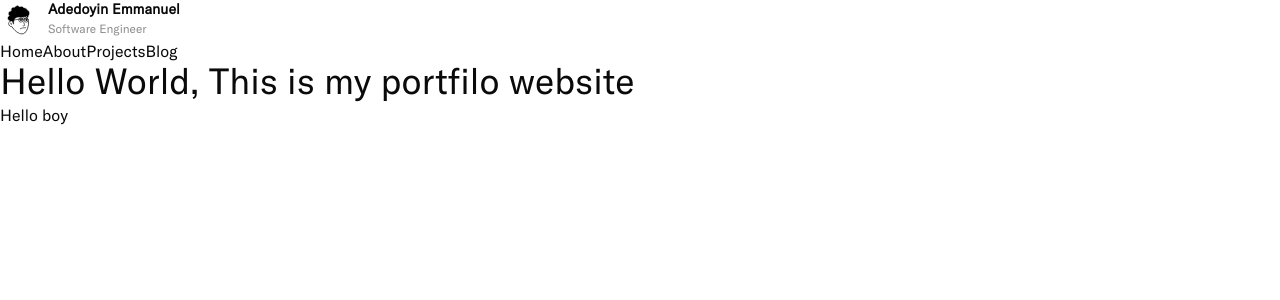
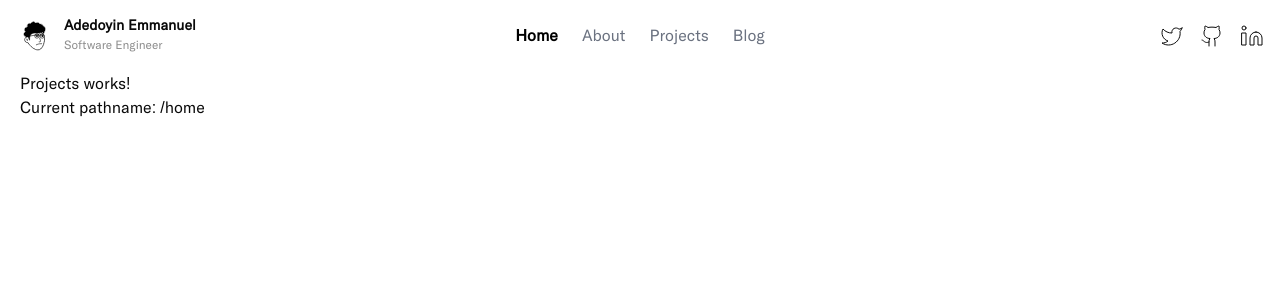
Before and after one commit to Adedoyin-Emmanuel/adedoyinemmanuel.dev, a Next.js app: page / in a window 1280 px wide. Shown: the top 300 px of the page. Built offline with nearby package versions, Linux system fonts and the light colour scheme.

Commit message:
feat: added animation to social icons

```diff
--- /dev/null
+++ b/app/blog/page.tsx
@@ -0,0 +1,19 @@
+
+"use client"
+import React from "react";
+import { useRouter, usePathname } from "next/navigation";
+
+
+const Blog = () => {
+
+    const pathname = usePathname();
+
+    return (
+        <div>
+            <h1>Blog works!</h1>
+            <p>Current pathname: {pathname}</p>
+        </div>
+    );
+}
+
+export default Blog;
--- a/app/components/navbar/index.tsx
+++ b/app/components/navbar/index.tsx
@@ -1,10 +1,17 @@
+"use client";
 import { Avatar, AvatarFallback, AvatarImage } from "@/components/ui/avatar";
 import Link from "next/link";
+import { usePathname } from "next/navigation";
+import { Twitter, Linkedin, Github } from "lucide-react";
 
 const Navbar = () => {
+  const pathname = usePathname();
+
+  const isActive = (path: string) => pathname === path;
+
   return (
-    <div className="w-full">
-      <div className="flex items-center">
+    <div className="w-full flex items-center justify-evenly p-4">
+      <div className="flex items-center w-full">
         <Avatar className="cursor-pointer">
           <AvatarImage src="/emmysoft.svg" alt="@adedoyin-emmanuel" />
           <AvatarFallback>AE</AvatarFallback>
@@ -17,16 +24,61 @@ const Navbar = () => {
         </div>
       </div>
 
-      <section className="nav">
-        <Link href={"/"}>Home</Link>
-        <Link href={"/"}>About</Link>
-        <Link href={"/"}>Projects</Link>
-        <Link href={"/"}>Blog</Link>
-          </section>
+      <section className="w-full flex items-center justify-center gap-6">
+        <Link
+          href="/"
+          className={`${
+            isActive("/") ? "text-black font-bold" : "text-gray-500"
+          }`}
+        >
+          Home
+        </Link>
+        <Link
+          href="/about"
+          className={`${
+            isActive("/about") ? "text-black font-bold" : "text-gray-500"
+          }`}
+        >
+          About
+        </Link>
+        <Link
+          href="/projects"
+          className={`${
+            isActive("/projects") ? "text-black font-bold" : "text-gray-500"
+          }`}
+        >
+          Projects
+        </Link>
+        <Link
+          href="/blog"
+          className={`${
+            isActive("/blog") ? "text-black font-bold" : "text-gray-500"
+          }`}
+        >
+          Blog
+        </Link>
+      </section>
 
-          <section className="socials">
-
-          </section>
+      <section className="w-full flex items-center justify-end gap-4">
+        <Link href="https://twitter.com">
+          <Twitter
+            strokeWidth={1}
+            className="hover:text-gray-900 hover:scale-110 transition-transform duration-200 ease-in-out"
+          />
+        </Link>
+        <Link href="https://github.com">
+          <Github
+            strokeWidth={1}
+            className="hover:text-gray-900 hover:scale-110 transition-transform duration-200 ease-in-out"
+          />
+        </Link>
+        <Link href="https://linkedin.com">
+          <Linkedin
+            strokeWidth={1}
+            className="hover:text-gray-900 hover:scale-110 transition-transform duration-200 ease-in-out"
+          />
+        </Link>
+      </section>
     </div>
   );
 };
--- a/app/layout.tsx
+++ b/app/layout.tsx
@@ -2,6 +2,7 @@ import type { Metadata } from "next";
 import localFont from "next/font/local";
 import "./globals.css";
 import Navbar from "@/app/components/navbar";
+import { cn } from "@/lib/utils";
 
 const gtAmericaRegular = localFont({
   src: "./fonts/GT-America-Regular.otf",
@@ -19,9 +20,14 @@ export default function RootLayout({
 }>) {
   return (
     <html lang="en">
-      <body className={gtAmericaRegular.className}>
+      <body
+        className={cn(
+          gtAmericaRegular.className,
+          "md:container md:mx-auto mx-3 "
+        )}
+      >
         <Navbar />
-        {children}
+        <div className="w-full mx-5">{children}</div>
       </body>
     </html>
   );
--- a/app/page.tsx
+++ b/app/page.tsx
@@ -1,9 +1,8 @@
 const Home = () => {
   return (
     <div>
-      <h1 className="text-4xl">Hello World, This is my portfilo website</h1>
-
-      <p>Hello boy</p>
+      <h1>Projects works!</h1>
+      <p>Current pathname: /home</p>
     </div>
   );
 };
```
